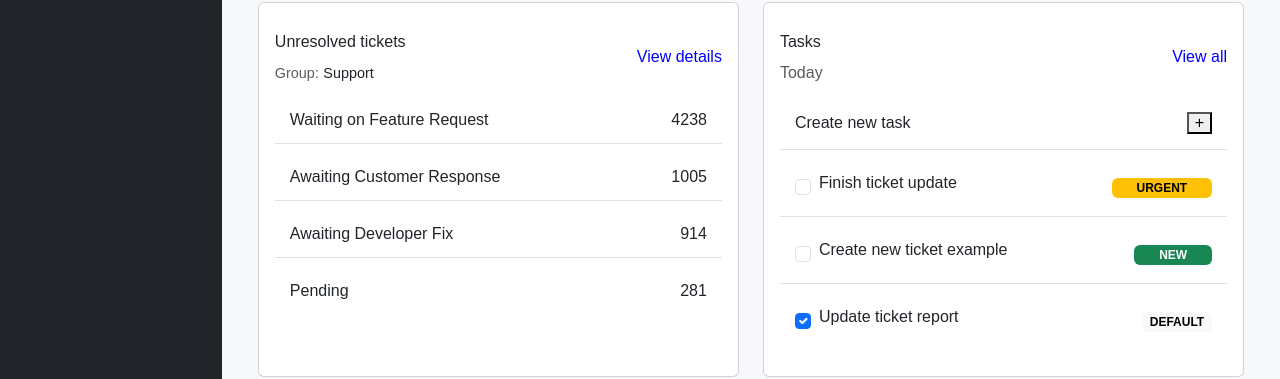
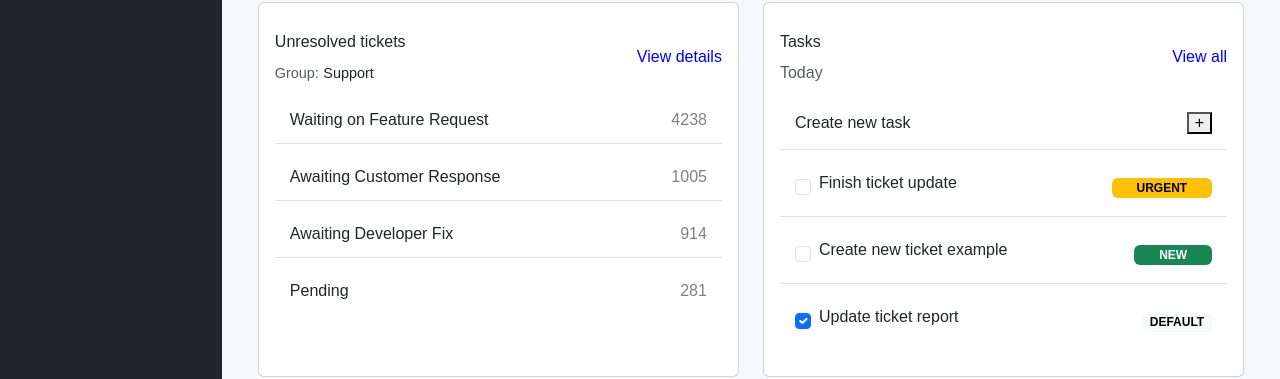
Before and after one commit to VimbaiChikoore/INM320SAA_Bootstrap_MusaM_VimbaiC, a website: page public/index.html in a window 1280 px wide. Shown: the part 789-1168 px from the top of the page. Drawn offline with nearby package versions, Linux system fonts and the light colour scheme.

Commit message:
grey numbers in the unresolved tickets sectioon

```diff
--- a/public/assets/css/style.css
+++ b/public/assets/css/style.css
@@ -152,6 +152,8 @@ body{
     font-size: 0.9em;
 }
 
-
+.gray-text {
+    color: gray;
+}
 /* ----------Don't code past here--------------- */
 /*# sourceMappingURL=style.css.map */
--- a/public/index.html
+++ b/public/index.html
@@ -226,19 +226,19 @@
                     <ul class="list-group list-group-flush">
                       <li class="list-group-item d-flex justify-content-between align-items-center">
                         <h5>Waiting on Feature Request</h5>
-                        <h5 class="semi">4238</h5>
+                        <h5 class="semi gray-text">4238</h5>
                       </li>
                       <li class="list-group-item d-flex justify-content-between align-items-center">
                         <h5>Awaiting Customer Response</h5>
-                        <h5 class="semi">1005</h5>
+                        <h5 class="semi gray-text">1005</h5>
                       </li>
                       <li class="list-group-item d-flex justify-content-between align-items-center">
                         <h5>Awaiting Developer Fix</h5>
-                        <h5 class="semi">914</h5>
+                        <h5 class="semi gray-text">914</h5>
                       </li>
                       <li class="list-group-item d-flex justify-content-between align-items-center">
                         <h5>Pending</h5>
-                        <h5 class="semi">281</h5>
+                        <h5 class="semi gray-text">281</h5>
                       </li>
                     </ul>
                   </div>
```
